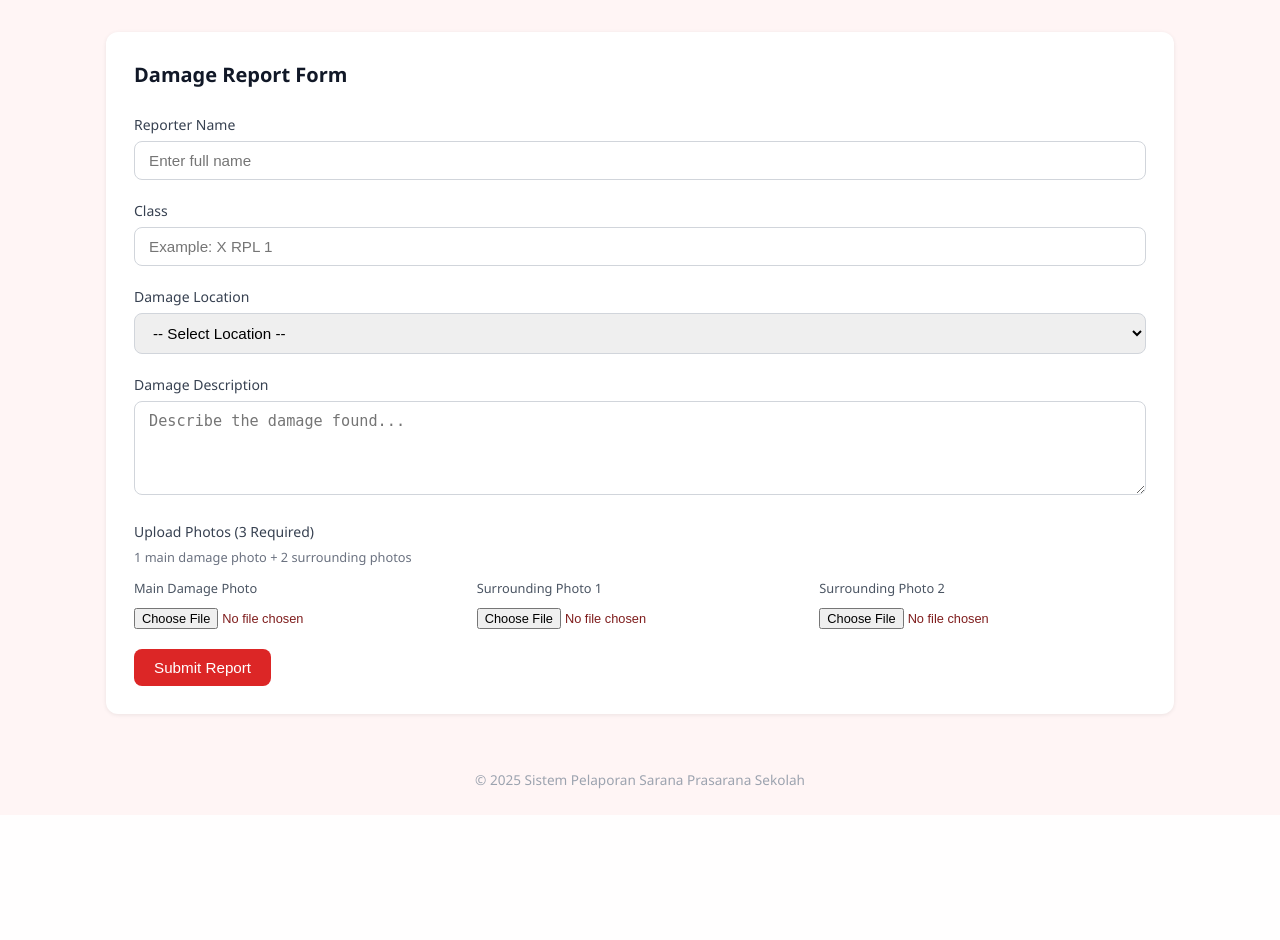
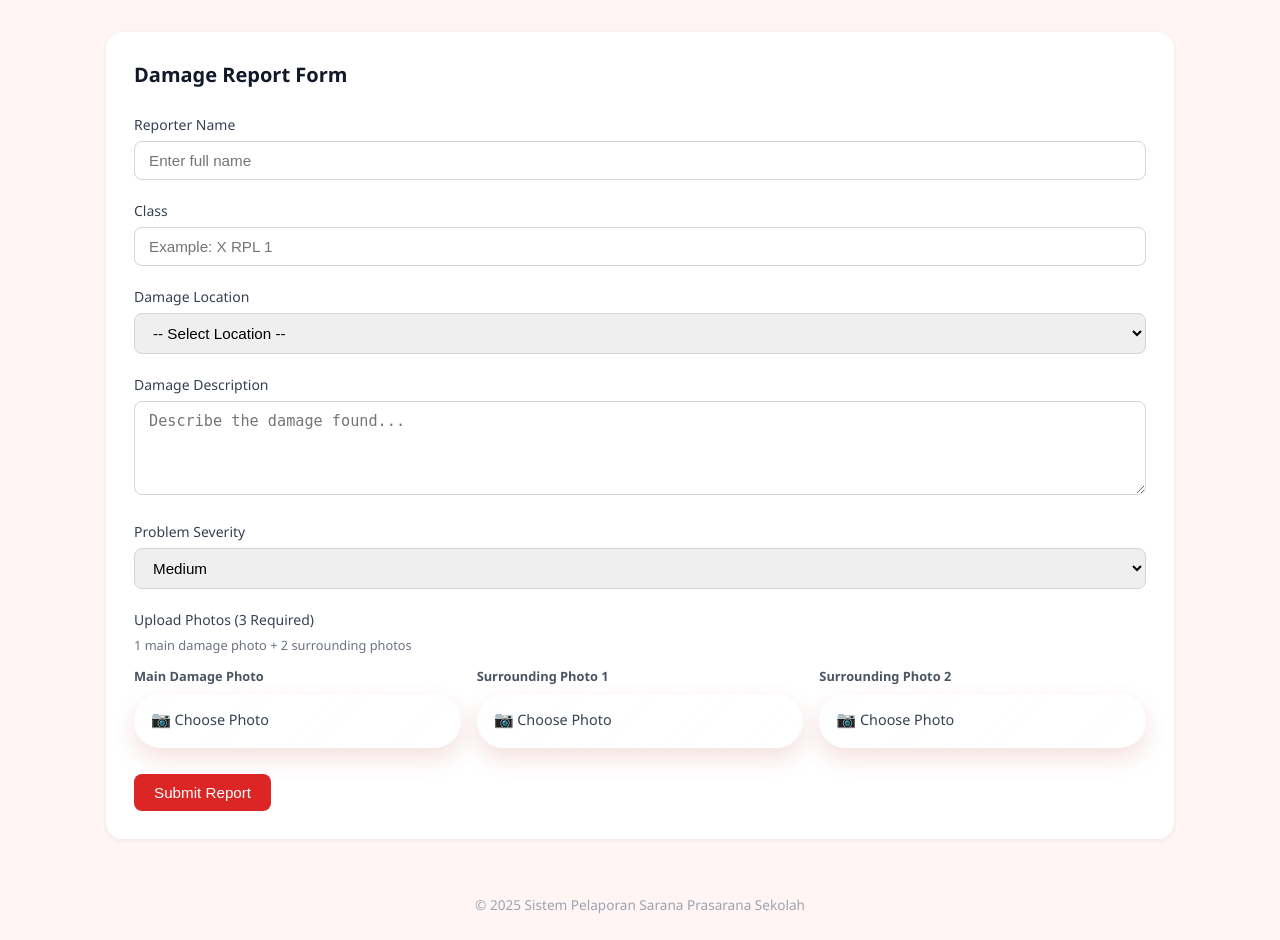
Before and after one commit to Ahnaf-icprpl/MokletCare, a Flask app: page / in a window 1280 px wide. Shown: the part 165-1105 px from the top of the page. Before the commit the page ends 954 px from the top, so only its background shows below. Run offline with Flask 3, Linux system fonts and the light colour scheme.

Commit message:
Add files via upload

```diff
--- a/Test Project/app.py
+++ b/Test Project/app.py
@@ -2,7 +2,9 @@ from flask import Flask, render_template, request, jsonify, send_from_directory
 from werkzeug.utils import secure_filename
 import sqlite3
 import os
-from datetime import datetime
+import threading
+import time
+from datetime import datetime, timedelta
 
 app = Flask(__name__)
 
@@ -31,6 +33,7 @@ def init_db():
             lokasi TEXT NOT NULL,
             deskripsi TEXT NOT NULL,
             status TEXT DEFAULT 'Menunggu',
+            tingkat TEXT DEFAULT 'Medium',
             waktu_lapor TEXT,
             waktu_selesai TEXT,
             foto1 TEXT,
@@ -38,10 +41,64 @@ def init_db():
             foto3 TEXT
         )
     ''')
+
+    columns = [row[1] for row in conn.execute('PRAGMA table_info(laporan)')]
+    if 'tingkat' not in columns:
+        conn.execute("ALTER TABLE laporan ADD COLUMN tingkat TEXT DEFAULT 'Medium'")
+
     conn.commit()
     conn.close()
 
 init_db()
+
+
+def cleanup_completed_laporan(force=False, older_than_hours=24):
+    conn = get_db()
+    rows = conn.execute('''
+        SELECT id, foto1, foto2, foto3, waktu_selesai
+        FROM laporan
+        WHERE status = 'Selesai'
+    ''').fetchall()
+
+    deleted_count = 0
+    cutoff = datetime.now() - timedelta(hours=older_than_hours)
+
+    for row in rows:
+        try:
+            selesai_time = datetime.strptime(row['waktu_selesai'], '%Y-%m-%d %H:%M:%S')
+        except (TypeError, ValueError):
+            selesai_time = None
+
+        should_delete = force or (selesai_time is not None and selesai_time <= cutoff)
+        if not should_delete:
+            continue
+
+        for foto in [row['foto1'], row['foto2'], row['foto3']]:
+            if foto:
+                foto_path = os.path.join(app.config['UPLOAD_FOLDER'], foto)
+                if os.path.exists(foto_path):
+                    os.remove(foto_path)
+
+        conn.execute('DELETE FROM laporan WHERE id = ?', (row['id'],))
+        deleted_count += 1
+
+    conn.commit()
+    conn.close()
+    return deleted_count
+
+
+def start_cleanup_scheduler():
+    def runner():
+        while True:
+            cleanup_completed_laporan()
+            time.sleep(60 * 60)
+
+    threading.Thread(target=runner, daemon=True).start()
+
+
+cleanup_completed_laporan()
+start_cleanup_scheduler()
+
 
 def allowed_file(filename):
     return '.' in filename and filename.rsplit('.', 1)[1].lower() in ALLOWED_EXTENSIONS
@@ -59,6 +116,7 @@ def uploaded_file(filename):
 # Ambil semua laporan (untuk dashboard)
 @app.route('/api/laporan', methods=['GET'])
 def get_laporan():
+    cleanup_completed_laporan()
     conn = get_db()
     rows = conn.execute('SELECT * FROM laporan ORDER BY id DESC').fetchall()
     conn.close()
@@ -72,6 +130,7 @@ def get_laporan():
             'lokasi': row['lokasi'],
             'deskripsi': row['deskripsi'],
             'status': row['status'],
+            'tingkat': row['tingkat'] or 'Medium',
             'waktu_lapor': row['waktu_lapor'],
             'waktu_selesai': row['waktu_selesai'],
             'foto1': row['foto1'],
@@ -87,6 +146,10 @@ def tambah_laporan():
     kelas = request.form.get('kelas', '').strip()
     lokasi = request.form.get('lokasi', '').strip()
     deskripsi = request.form.get('deskripsi', '').strip()
+    tingkat = request.form.get('tingkat', 'Medium').strip()
+
+    if tingkat not in ['Minor', 'Medium', 'Critical']:
+        return jsonify({'error': 'Tingkat masalah tidak valid'}), 400
 
     # Validasi input teks
     if not all([nama, kelas, lokasi, deskripsi]):
@@ -115,9 +178,9 @@ def tambah_laporan():
     waktu_sekarang = datetime.now().strftime('%Y-%m-%d %H:%M:%S')
     conn = get_db()
     conn.execute('''
-        INSERT INTO laporan (nama, kelas, lokasi, deskripsi, status, waktu_lapor, foto1, foto2, foto3)
-        VALUES (?, ?, ?, ?, 'Menunggu', ?, ?, ?, ?)
-    ''', (nama, kelas, lokasi, deskripsi, waktu_sekarang, foto_names[0], foto_names[1], foto_names[2]))
+        INSERT INTO laporan (nama, kelas, lokasi, deskripsi, status, tingkat, waktu_lapor, foto1, foto2, foto3)
+        VALUES (?, ?, ?, ?, 'Menunggu', ?, ?, ?, ?, ?)
+    ''', (nama, kelas, lokasi, deskripsi, tingkat, waktu_sekarang, foto_names[0], foto_names[1], foto_names[2]))
     conn.commit()
     conn.close()
 
@@ -138,12 +201,18 @@ def update_status(id):
         conn.execute('UPDATE laporan SET status = ?, waktu_selesai = ? WHERE id = ?',
                      (status_baru, waktu_selesai, id))
     else:
-        conn.execute('UPDATE laporan SET status = ? WHERE id = ?', (status_baru, id))
+        conn.execute('UPDATE laporan SET status = ?, waktu_selesai = ? WHERE id = ?', (status_baru, None, id))
 
     conn.commit()
     conn.close()
     return jsonify({'message': 'Status berhasil diubah'})
 
+
+@app.route('/api/laporan/clear-completed', methods=['POST'])
+def clear_completed():
+    deleted_count = cleanup_completed_laporan(force=True)
+    return jsonify({'message': 'Laporan selesai berhasil dibersihkan', 'deleted': deleted_count})
+
 # ==================== JALANKAN ====================
 if __name__ == '__main__':
     app.run(debug=True, port=5000)
--- a/Test Project/static/css/style.css
+++ b/Test Project/static/css/style.css
@@ -160,9 +165,15 @@ body {
 
 .card {
   background: white;
-  border-radius: 12px;
+  border-radius: 16px;
   padding: 28px;
   box-shadow: 0 1px 4px rgba(0,0,0,0.08);
+}
+
+#tabDashboard.card {
+  background: linear-gradient(135deg, #fff7ed 0%, #ffffff 50%, #fff1f2 100%);
+  border: 1px solid #fed7aa;
+  box-shadow: 0 12px 30px rgba(249, 115, 22, 0.12);
 }
 
 .card h2 {
@@ -215,18 +226,79 @@ body {
 
 .foto-grid {
   display: grid;
-  grid-template-columns: repeat(auto-fit, minmax(180px, 1fr));
+  grid-template-columns: repeat(auto-fit, minmax(190px, 1fr));
   gap: 16px;
 }
 
-.foto-item label {
+.foto-item {
+  display: flex;
+  flex-direction: column;
+  gap: 8px;
+}
+
+.foto-label {
   font-size: 0.8rem;
   color: #4b5563;
+  font-weight: 600;
 }
 
-.foto-item input[type="file"] {
-  font-size: 0.8rem;
-  margin-top: 4px;
+.file-upload-glass {
+  position: relative;
+  display: inline-flex;
+  align-items: center;
+  justify-content: center;
+  gap: 8px;
+  min-height: 54px;
+  padding: 12px 16px;
+  border-radius: 999px;
+  border: 1px solid rgba(255, 255, 255, 0.55);
+  background: linear-gradient(135deg, rgba(255,255,255,0.75), rgba(255,255,255,0.25));
+  backdrop-filter: blur(14px);
+  -webkit-backdrop-filter: blur(14px);
+  box-shadow: inset 0 1px 0 rgba(255,255,255,0.8), 0 10px 24px rgba(185, 28, 28, 0.14);
+  color: #b91c1c;
+  font-weight: 700;
+  cursor: pointer;
+  overflow: hidden;
+  transition: transform 0.2s ease, box-shadow 0.2s ease, border-color 0.2s ease;
+}
+
+.file-upload-glass::before {
+  content: "";
+  position: absolute;
+  inset: 0;
+  background: linear-gradient(120deg, transparent 0%, rgba(255,255,255,0.45) 45%, transparent 70%);
+  transform: translateX(-120%);
+  transition: transform 0.5s ease;
+}
+
+.file-upload-glass:hover {
+  transform: translateY(-2px);
+  box-shadow: inset 0 1px 0 rgba(255,255,255,0.9), 0 16px 30px rgba(185, 28, 28, 0.18);
+  border-color: rgba(255,255,255,0.9);
+}
+
+.file-upload-glass:hover::before {
+  transform: translateX(120%);
+}
+
+.file-upload-glass:active {
+  transform: scale(0.98);
+}
+
+.file-upload-glass input[type="file"] {
+  position: absolute;
+  inset: 0;
+  opacity: 0;
+  cursor: pointer;
+}
+
+.upload-icon {
+  font-size: 1rem;
+}
+
+.upload-text {
+  font-size: 0.9rem;
 }
 
 .preview {
--- a/Test Project/static/js/app.js
+++ b/Test Project/static/js/app.js
@@ -8,6 +8,7 @@ const btnSubmit = document.getElementById('btnSubmit');
 const notifSukses = document.getElementById('notifSukses');
 const tabelLaporan = document.getElementById('tabelLaporan');
 const btnRefresh = document.getElementById('btnRefresh');
+const btnClearCompleted = document.getElementById('btnClearCompleted');
 const languageSelect = document.getElementById('languageSelect');
 
 const i18nElements = document.querySelectorAll('[data-i18n]');
@@ -33,18 +34,29 @@ const translations = {
     optionGedungD: 'Gedung MTP',
     labelDeskripsi: 'Deskripsi Kerusakan',
     placeholderDeskripsi: 'Jelaskan kerusakan yang ditemukan...',
+    labelSeverity: 'Tingkat Masalah',
+    optionMinor: 'Minor',
+    optionMedium: 'Medium',
+    optionCritical: 'Critical',
     labelUpload: 'Upload Foto (Wajib 3 Foto)',
     hintUpload: '1 foto kerusakan utama + 2 foto lingkungan sekitar',
     labelFoto1: 'Foto Kerusakan Utama',
     labelFoto2: 'Foto Lingkungan 1',
     labelFoto3: 'Foto Lingkungan 2',
+    uploadChoose: 'Pilih Foto',
     btnSubmit: 'Laporkan',
     notifSukses: '✓ Laporan berhasil dikirim! Terima kasih.',
     dashboardHeading: 'Dashboard Petugas Sarpras',
     btnRefresh: 'Refresh',
+    btnClearCompleted: 'Clear',
+    clearing: 'Membersihkan...',
+    confirmClearCompleted: 'Apakah Anda yakin ingin menghapus semua laporan yang sudah selesai?',
+    clearCompletedSuccess: 'Laporan selesai berhasil dibersihkan ({count} item).',
+    clearCompletedError: 'Gagal membersihkan laporan selesai.',
     thNama: 'Nama Pelapor',
     thLokasi: 'Lokasi',
     thDeskripsi: 'Deskripsi',
+    thSeverity: 'Tingkat',
     thStatus: 'Status',
     thAksi: 'Aksi',
     loadingData: 'Memuat data...',
@@ -58,6 +70,9 @@ const translations = {
     statusPending: 'Menunggu',
     statusInProgress: 'Dikerjakan',
     statusCompleted: 'Selesai',
+    severityMinor: 'Minor',
+    severityMedium: 'Medium',
+    severityCritical: 'Critical',
     actionWorking: 'Kerjakan',
     actionComplete: 'Selesai',
     viewPhotos: 'Lihat Foto',
@@ -82,18 +97,29 @@ const translations = {
     optionGedungD: 'Building MTP',
     labelDeskripsi: 'Damage Description',
     placeholderDeskripsi: 'Describe the damage found...',
+    labelSeverity: 'Problem Severity',
+    optionMinor: 'Minor',
+    optionMedium: 'Medium',
+    optionCritical: 'Critical',
     labelUpload: 'Upload Photos (3 Required)',
     hintUpload: '1 main damage photo + 2 surrounding photos',
     labelFoto1: 'Main Damage Photo',
     labelFoto2: 'Surrounding Photo 1',
     labelFoto3: 'Surrounding Photo 2',
+    uploadChoose: 'Choose Photo',
     btnSubmit: 'Submit Report',
     notifSukses: '✓ Report sent successfully! Thank you.',
     dashboardHeading: 'Facility Officer Dashboard',
     btnRefresh: 'Refresh',
+    btnClearCompleted: 'Clear',
+    clearing: 'Clearing...',
+    confirmClearCompleted: 'Are you sure you want to delete all completed reports?',
+    clearCompletedSuccess: 'Completed reports were cleared ({count} item(s)).',
+    clearCompletedError: 'Failed to clear completed reports.',
     thNama: 'Reporter Name',
     thLokasi: 'Location',
     thDeskripsi: 'Description',
+    thSeverity: 'Severity',
     thStatus: 'Status',
     thAksi: 'Action',
     loadingData: 'Loading data...',
@@ -107,6 +133,9 @@ const translations = {
     statusPending: 'Pending',
     statusInProgress: 'In Progress',
     statusCompleted: 'Completed',
+    severityMinor: 'Minor',
+    severityMedium: 'Medium',
+    severityCritical: 'Critical',
     actionWorking: 'Start',
     actionComplete: 'Complete',
     viewPhotos: 'View Photos',
@@ -280,6 +309,7 @@ formLapor.addEventListener('submit', async (e) => {
   formData.append('kelas', document.getElementById('kelas').value.trim());
   formData.append('lokasi', document.getElementById('lokasi').value);
   formData.append('deskripsi', document.getElementById('deskripsi').value.trim());
+  formData.append('tingkat', document.getElementById('tingkat').value);
   formData.append('foto1', foto1.files[0]);
   formData.append('foto2', foto2.files[0]);
   formData.append('foto3', foto3.files[0]);
@@ -327,7 +357,7 @@ async function loadLaporan() {
     const data = await res.json();
 
     if (data.length === 0) {
-      tabelLaporan.innerHTML = `<tr><td colspan="5" class="loading">${translations[currentLang].noReports}</td></tr>`;
+      tabelLaporan.innerHTML = `<tr><td colspan="6" class="loading">${translations[currentLang].noReports}</td></tr>`;
       return;
     }
 
@@ -340,6 +370,16 @@ async function loadLaporan() {
       let statusClass = 'status-menunggu';
       if (item.status === 'Dikerjakan') statusClass = 'status-dikerjakan';
       if (item.status === 'Selesai') statusClass = 'status-selesai';
+
+      const severityValue = item.tingkat || 'Medium';
+      let severityClass = 'severity-medium';
+      if (severityValue === 'Minor') severityClass = 'severity-minor';
+      if (severityValue === 'Critical') severityClass = 'severity-critical';
+
+      let severityText = severityValue;
+      if (severityValue === 'Minor') severityText = translations[currentLang].severityMinor;
+      if (severityValue === 'Medium') severityText = translations[currentLang].severityMedium;
+      if (severityValue === 'Critical') severityText = translations[currentLang].severityCritical;
 
       let statusText = item.status;
       if (item.status === 'Menunggu') statusText = translations[currentLang].statusPending;
@@ -365,6 +405,7 @@ async function loadLaporan() {
           </td>
           <td>${item.lokasi}</td>
           <td>${deskripsiSingkat}</td>
+          <td><span class="severity ${severityClass}">${severityText}</span></td>
           <td><span class="status ${statusClass}">${statusText}</span></td>
           <td style="white-space: nowrap;">${aksi}</td>
         </tr>
@@ -385,7 +426,7 @@ async function loadLaporan() {
       });
     });
   } catch (err) {
-    tabelLaporan.innerHTML = `<tr><td colspan="5" class="loading">${translations[currentLang].failedLoad}</td></tr>`;
+    tabelLaporan.innerHTML = `<tr><td colspan="6" class="loading">${translations[currentLang].failedLoad}</td></tr>`;
   }
 }
 
@@ -404,6 +445,28 @@ async function ubahStatus(id, status) {
 }
 
 btnRefresh.addEventListener('click', loadLaporan);
+
+btnClearCompleted.addEventListener('click', async () => {
+  const shouldClear = confirm(translations[currentLang].confirmClearCompleted);
+  if (!shouldClear) return;
+
+  btnClearCompleted.disabled = true;
+  btnClearCompleted.textContent = translations[currentLang].clearing;
+
+  try {
+    const res = await fetch('/api/laporan/clear-completed', { method: 'POST' });
+    const data = await res.json();
+    if (!res.ok) throw new Error(data.error || translations[currentLang].clearCompletedError);
+
+    loadLaporan();
+    alert(translations[currentLang].clearCompletedSuccess.replace('{count}', data.deleted));
+  } catch (err) {
+    alert(err.message);
+  } finally {
+    btnClearCompleted.disabled = false;
+    btnClearCompleted.textContent = translations[currentLang].btnClearCompleted;
+  }
+});
 
 function lihatFoto(foto1, foto2, foto3) {
   const modal = document.createElement('div');
--- a/Test Project/templates/index.html
+++ b/Test Project/templates/index.html
@@ -21,8 +21,8 @@
   <nav class="nav">
     <div class="container nav-inner">
       <div class="nav-left">
-        <button id="btnTabForm" class="tab-btn active" data-i18n="tabForm">Form Lapor</button>
-        <button id="btnTabDashboard" class="tab-btn" data-i18n="tabDashboard">Dashboard Petugas</button>
+        <button id="btnTabForm" class="tab-btn active" data-tab="form" data-i18n="tabForm">Form Lapor</button>
+        <button id="btnTabDashboard" class="tab-btn" data-tab="dashboard" data-i18n="tabDashboard">Dashboard Petugas</button>
       </div>
       <div class="nav-right">
         <select id="languageSelect" class="nav-select" aria-label="Language">
@@ -80,23 +80,44 @@
         </div>
 
         <div class="form-group">
+          <label for="tingkat" data-i18n="labelSeverity">Tingkat Masalah</label>
+          <select id="tingkat" name="tingkat" required>
+            <option value="Minor" data-i18n="optionMinor">Minor</option>
+            <option value="Medium" data-i18n="optionMedium" selected>Medium</option>
+            <option value="Critical" data-i18n="optionCritical">Critical</option>
+          </select>
+        </div>
+
+        <div class="form-group">
           <label data-i18n="labelUpload">Upload Foto (Wajib 3 Foto)</label>
           <p class="hint" data-i18n="hintUpload">1 foto kerusakan utama + 2 foto lingkungan sekitar</p>
 
           <div class="foto-grid">
             <div class="foto-item">
-              <label data-i18n="labelFoto1">Foto Kerusakan Utama</label>
-              <input type="file" id="foto1" name="foto1" accept="image/*" required>
+              <div class="foto-label" data-i18n="labelFoto1">Foto Kerusakan Utama</div>
+              <label class="file-upload-glass" for="foto1">
+                <span class="upload-icon">📷</span>
+                <span class="upload-text" data-i18n="uploadChoose">Pilih Foto</span>
+                <input type="file" id="foto1" name="foto1" accept="image/*" required>
+              </label>
               <img id="preview1" class="preview hidden" alt="Preview 1">
             </div>
             <div class="foto-item">
-              <label data-i18n="labelFoto2">Foto Lingkungan 1</label>
-              <input type="file" id="foto2" name="foto2" accept="image/*" required>
+              <div class="foto-label" data-i18n="labelFoto2">Foto Lingkungan 1</div>
+              <label class="file-upload-glass" for="foto2">
+                <span class="upload-icon">📷</span>
+                <span class="upload-text" data-i18n="uploadChoose">Pilih Foto</span>
+                <input type="file" id="foto2" name="foto2" accept="image/*" required>
+              </label>
               <img id="preview2" class="preview hidden" alt="Preview 2">
             </div>
             <div class="foto-item">
-              <label data-i18n="labelFoto3">Foto Lingkungan 2</label>
-              <input type="file" id="foto3" name="foto3" accept="image/*" required>
+              <div class="foto-label" data-i18n="labelFoto3">Foto Lingkungan 2</div>
+              <label class="file-upload-glass" for="foto3">
+                <span class="upload-icon">📷</span>
+                <span class="upload-text" data-i18n="uploadChoose">Pilih Foto</span>
+                <input type="file" id="foto3" name="foto3" accept="image/*" required>
+              </label>
               <img id="preview3" class="preview hidden" alt="Preview 3">
             </div>
           </div>
@@ -114,7 +135,10 @@
     <section id="tabDashboard" class="card hidden">
       <div class="dashboard-header">
         <h2 id="dashboardHeading" data-i18n="dashboardHeading">Dashboard Petugas Sarpras</h2>
-        <button id="btnRefresh" class="btn btn-outline" data-i18n="btnRefresh">Refresh</button>
+        <div class="dashboard-actions">
+          <button id="btnClearCompleted" class="btn action-glass action-glass-danger" data-i18n="btnClearCompleted">Clear</button>
+          <button id="btnRefresh" class="btn action-glass" data-i18n="btnRefresh">Refresh</button>
+        </div>
       </div>
 
       <div class="table-wrapper">
@@ -124,6 +148,7 @@
               <th data-i18n="thNama">Nama Pelapor</th>
               <th data-i18n="thLokasi">Lokasi</th>
               <th data-i18n="thDeskripsi">Deskripsi</th>
+              <th data-i18n="thSeverity">Tingkat</th>
               <th data-i18n="thStatus">Status</th>
               <th data-i18n="thAksi">Aksi</th>
             </tr>
```
Also changed, not shown: other parts of Test Project/static/css/style.css (+79 -0 lines), Test Project/sarpras.db.
